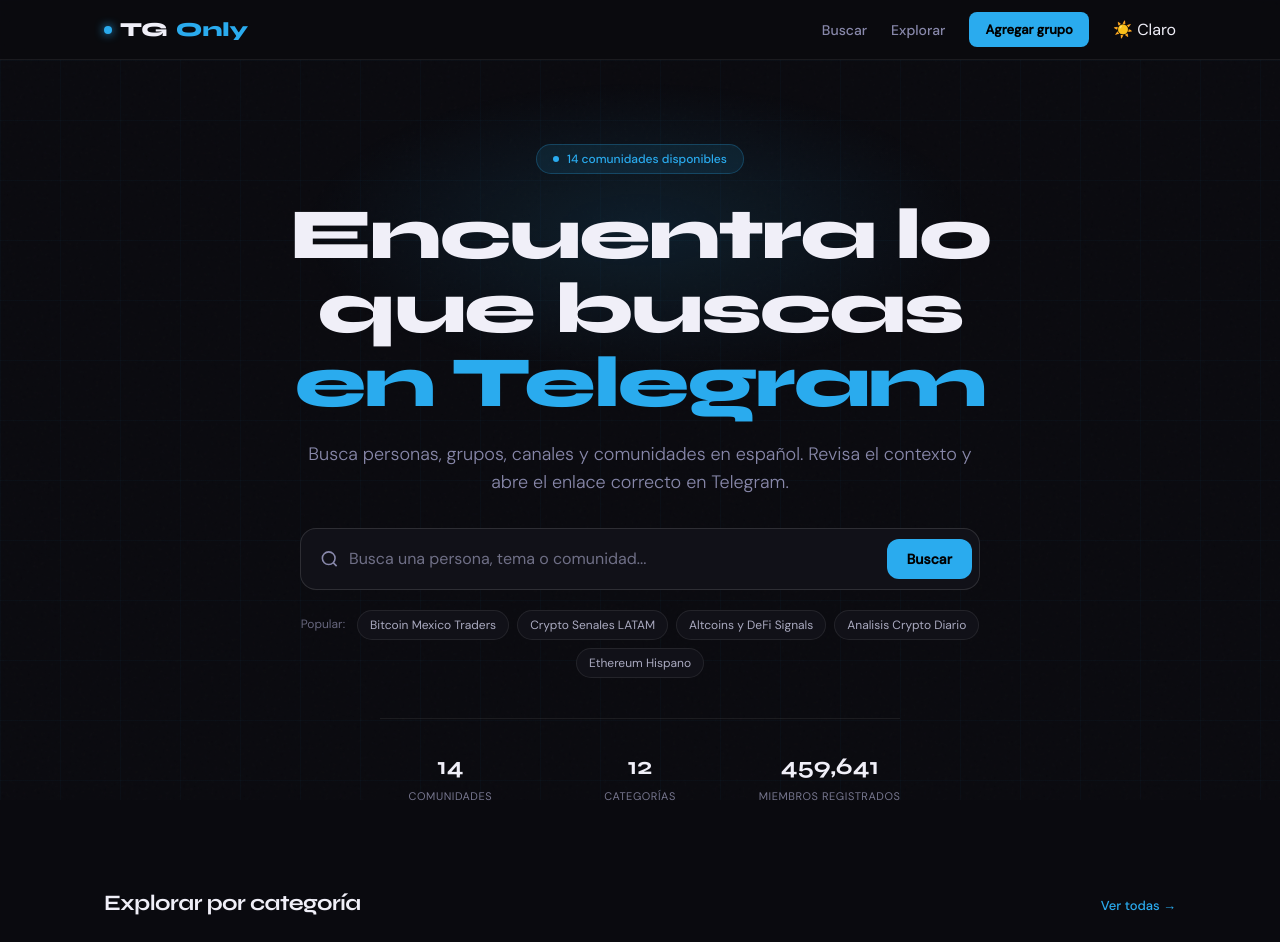
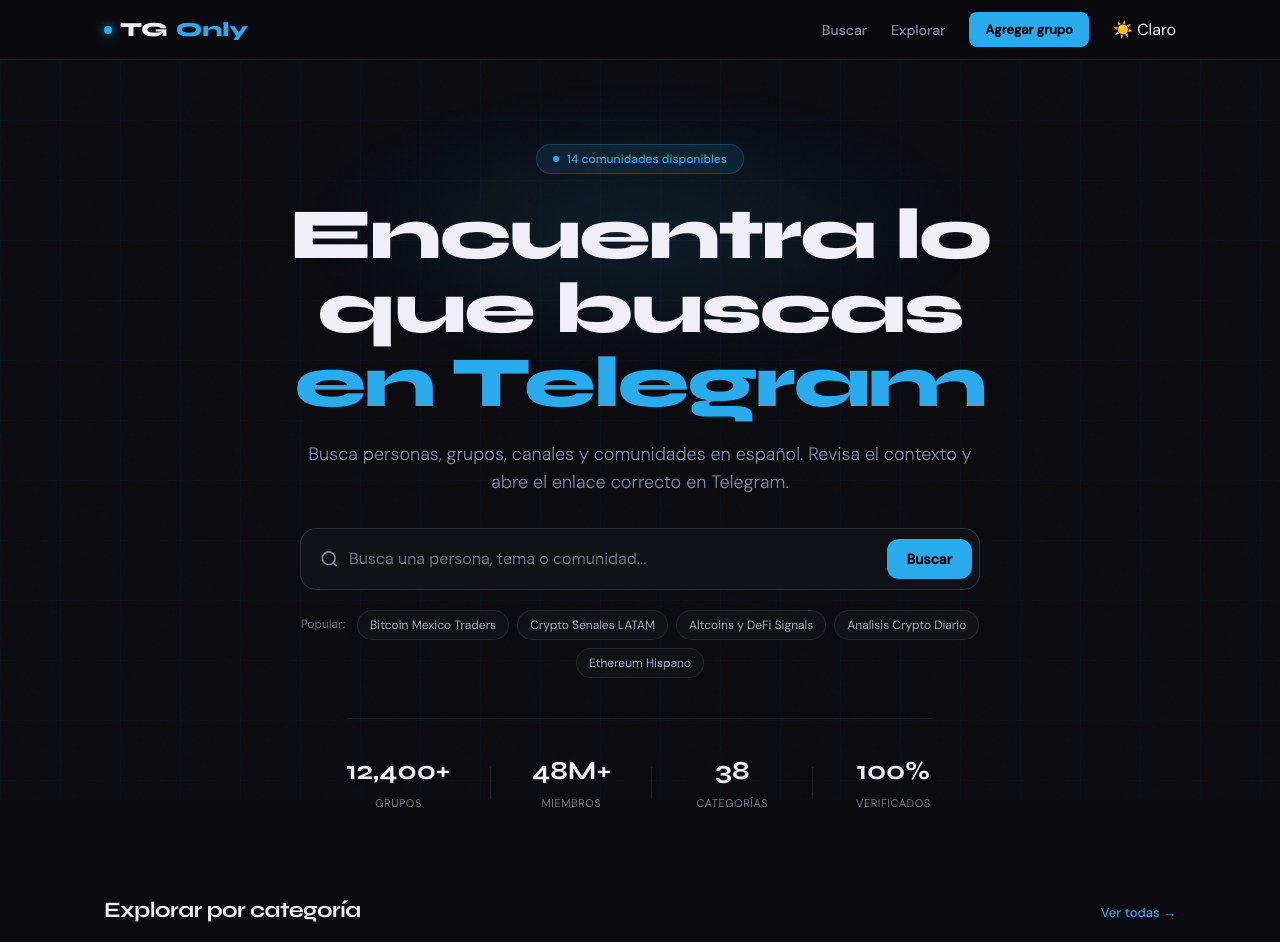
Before and after one commit to gaelnav1/tgonly, a Next.js app: page / in a window 1280 px wide. Shown: the top 942 px of the page. Built offline with nearby package versions, Linux system fonts and the light colour scheme; no server answers; the database is empty.

Commit message:
UX: restore homepage scale metrics

```diff
--- a/app/page.tsx
+++ b/app/page.tsx
@@ -129,19 +129,16 @@
             </div>
           )}
 
-          <div className="relative grid grid-cols-3 gap-6 sm:gap-12 mt-10 pt-8 border-t border-white/[0.07]">
-            <div>
-              <span className="block font-syne font-bold text-xl sm:text-2xl">{groups.length}</span>
-              <span className="text-[10px] sm:text-[11px] text-[#77778f] uppercase tracking-wider">Comunidades</span>
-            </div>
-            <div>
-              <span className="block font-syne font-bold text-xl sm:text-2xl">{categories.length}</span>
-              <span className="text-[10px] sm:text-[11px] text-[#77778f] uppercase tracking-wider">Categorías</span>
-            </div>
-            <div>
-              <span className="block font-syne font-bold text-xl sm:text-2xl">{totalMembers.toLocaleString('es-MX')}</span>
-              <span className="text-[10px] sm:text-[11px] text-[#77778f] uppercase tracking-wider">Miembros registrados</span>
-            </div>
+          <div className="relative flex flex-wrap items-center justify-center gap-x-7 gap-y-4 sm:gap-x-10 mt-10 pt-8 border-t border-white/[0.07]">
+            {[['12,400+','Grupos'],['48M+','Miembros'],['38','Categorías'],['100%','Verificados']].map(([n,l], i) => (
+              <div key={l} className="flex items-center gap-7 sm:gap-10">
+                {i > 0 && <div className="hidden sm:block w-px h-8 bg-white/[0.10]" />}
+                <div className="text-center min-w-[80px]">
+                  <span className="block font-syne font-bold text-[22px] sm:text-[26px]">{n}</span>
+                  <span className="text-[10px] sm:text-[11px] text-[#77778f] uppercase tracking-wider">{l}</span>
+                </div>
+              </div>
+            ))}
           </div>
         </section>
 
```
